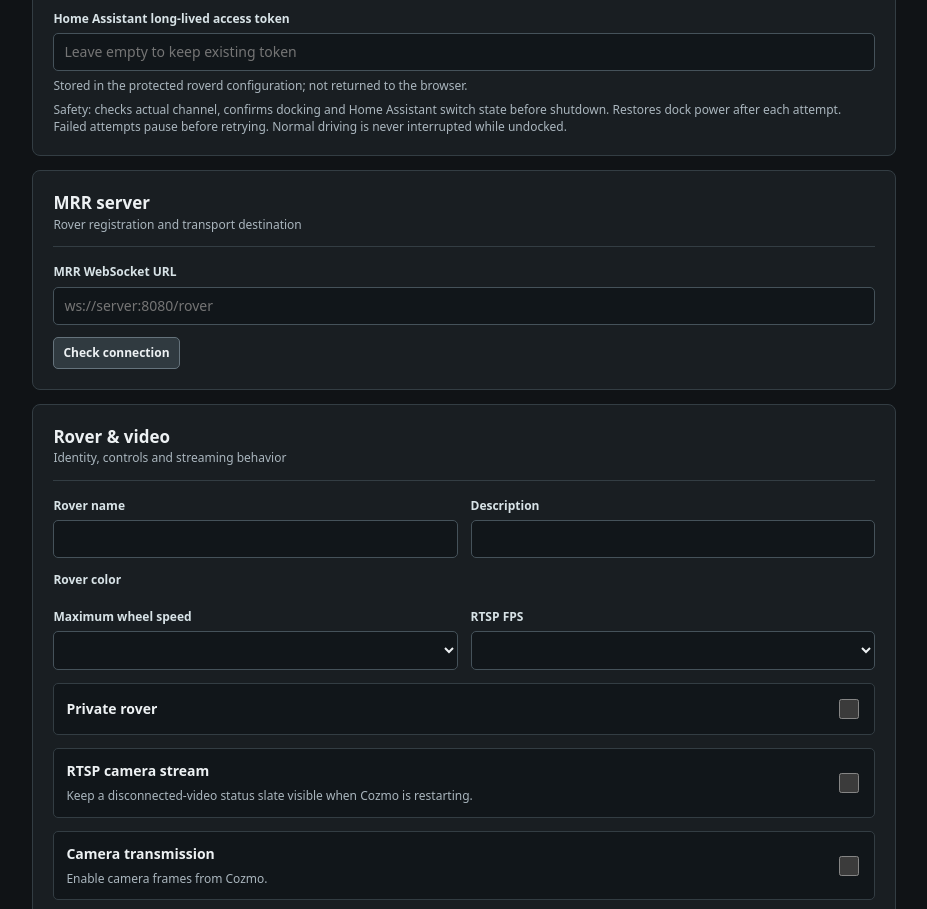
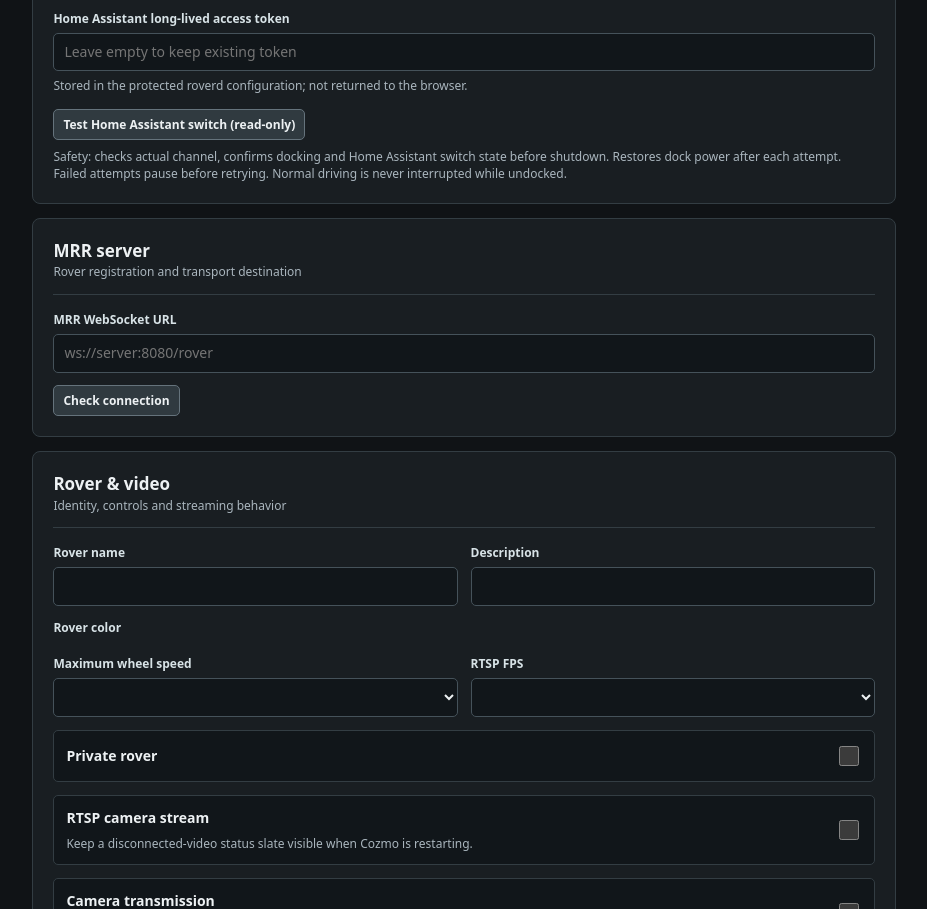
Before and after one commit to legop3/cozmo-roverd, a plain HTML site: page cozmo_roverd/web/index.html in a window 1280 px wide. Shown: the part 1378-2287 px from the top of the page, without its empty margins (286-1213 px from the left). Drawn offline with Linux system fonts and the light colour scheme; no server answers.

Commit message:
Expose read-only Home Assistant dock switch check in channel settings

```diff
--- a/cozmo_roverd/web/index.html
+++ b/cozmo_roverd/web/index.html
@@ -94,6 +94,7 @@ details{margin-top:12px}summary{cursor:pointer;color:var(--sub)}.log{white-space
     <div class="field wide"><label for="ha-switch">Dock power switch entity</label><input id="ha-switch" placeholder="switch.cozmo_dock" spellcheck="false"><p class="hint">Must physically interrupt dock power. The underlying switch hardware is managed by Home Assistant.</p></div>
     <div class="field wide"><label for="ha-token">Home Assistant long-lived access token</label><input id="ha-token" type="password" autocomplete="new-password" placeholder="Leave empty to keep existing token"><p class="hint" id="ha-token-hint">Stored in the protected roverd configuration; not returned to the browser.</p></div>
   </div>
+  <div class="actions" style="justify-content:flex-start;margin:14px 0 8px"><button class="btn sm" id="test-dock-switch" type="button">Test Home Assistant switch (read-only)</button><span id="test-dock-result" class="hint" role="status"></span></div>
   <p class="hint">Safety: checks actual channel, confirms docking and Home Assistant switch state before shutdown. Restores dock power after each attempt. Failed attempts pause before retrying. Normal driving is never interrupted while undocked.</p>
 </section>
 <section id="server">
```
